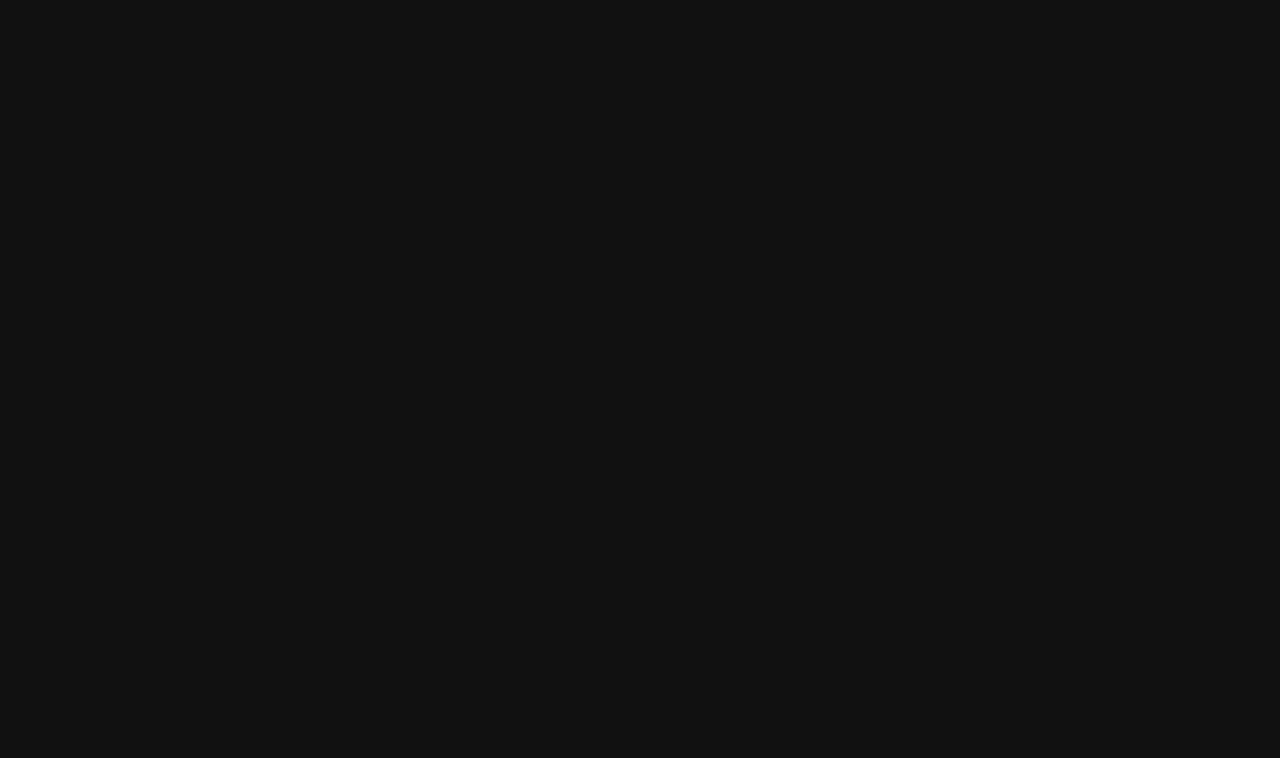
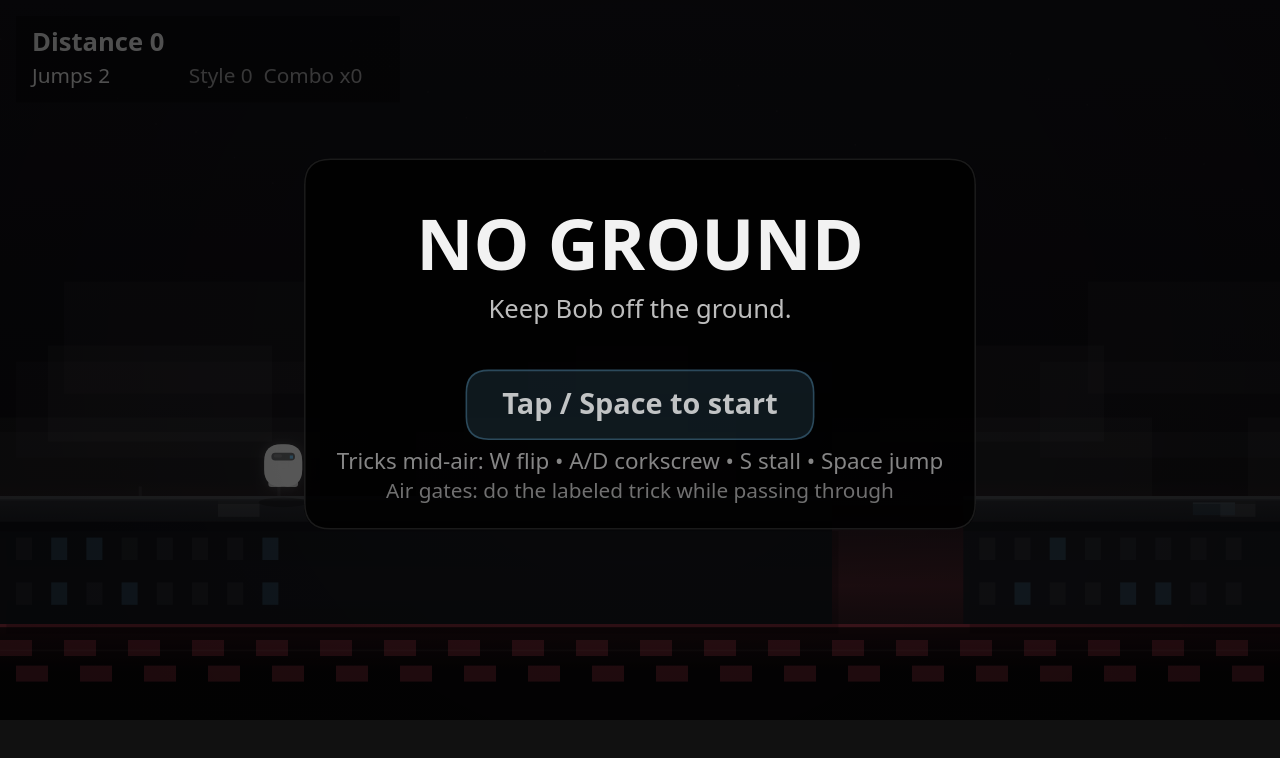
Before and after one commit to manimac-pie/no-ground, a plain HTML site: page index.html in a window 1280 px wide. Drawn offline with Linux system fonts and the light colour scheme; the site is published under a folder, as on GitHub Pages, so addresses that start at the root find nothing.

Commit message:
Relative Path for Main

```diff
--- a/index.html
+++ b/index.html
@@ -45,6 +45,6 @@
     <div id="overlay">Rotate your device to landscape.</div>
 
     <!-- No build step: load the entrypoint directly -->
-    <script type="module" src="/src/main.js"></script>
+    <script type="module" src="./src/main.js"></script>
   </body>
 </html>
```
